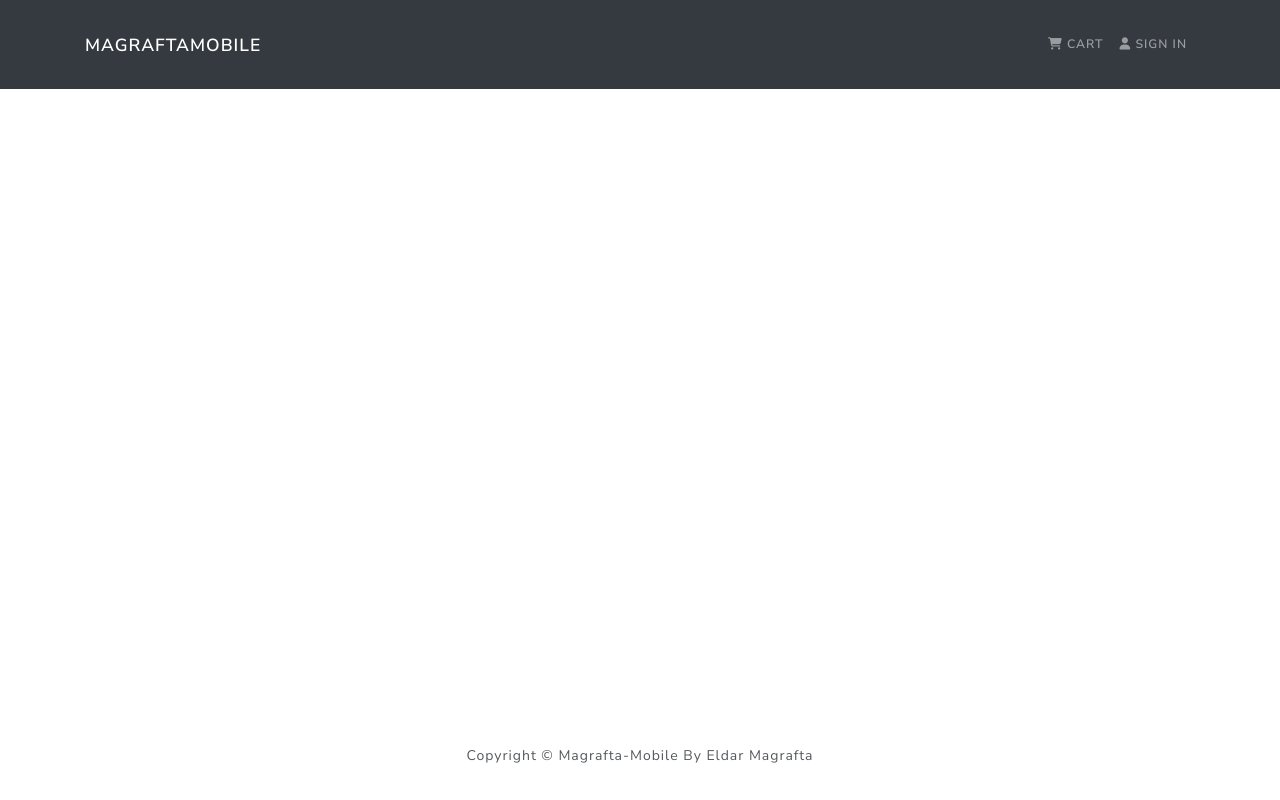
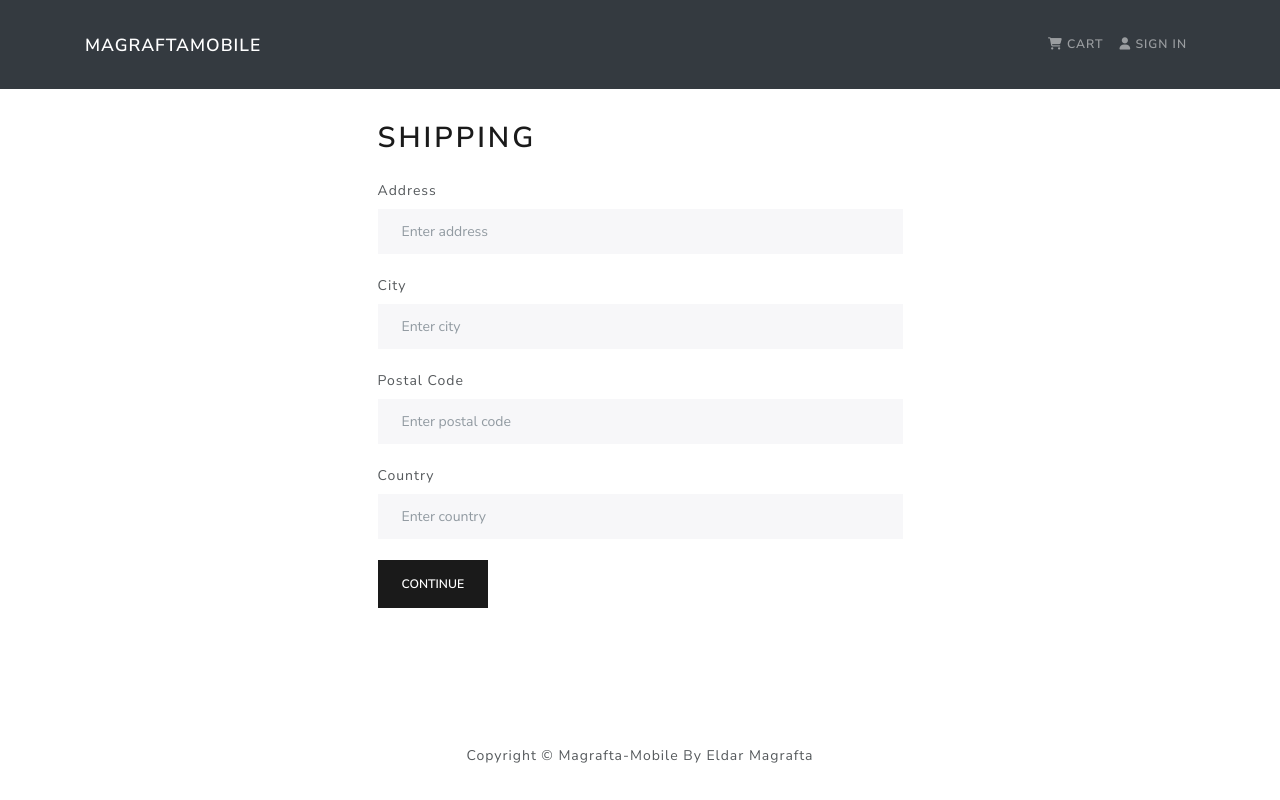
Before and after one commit to EldarMagrafta/proshop, a React (Create React App) app in the folder frontend/: page /shipping in a window 1280 px wide. Built offline with nearby package versions, Linux system fonts and the light colour scheme.

Commit message:
Shipping screen & save address

```diff
--- a/frontend/src/App.js
+++ b/frontend/src/App.js
@@ -8,6 +8,7 @@ import {Route, Routes} from 'react-router-dom'
 import LoginScreen from "./screens/LoginScreen";
 import RegisterScreen from "./screens/RegisterScreen";
 import ProfileScreen from "./screens/ProfileScreen";
+import ShippingScreen from "./screens/ShippingScreen";
 
 
 
@@ -26,6 +27,7 @@ function App() {
                     <Route path="/login" element={<LoginScreen/>} > </Route>
                     <Route path="/register" element={<RegisterScreen/>} > </Route>
                     <Route path="/profile" element = {<ProfileScreen/>}> </Route>
+                    <Route path="/shipping" element = {<ShippingScreen/>}> </Route>
                 </Routes>
             </Container>
 
--- a/frontend/src/actions/cartActions.js
+++ b/frontend/src/actions/cartActions.js
@@ -32,3 +32,8 @@ export const removeFromCart = (id) => (dispatch , getState) =>{
     dispatch({type: "CART_REMOVE_ITEM" , payload: id})
     localStorage.setItem('cartItems' , JSON.stringify(getState().cart.cartItems))
 }
+
+export const saveShippingAddress = (data) => (dispatch) =>{
+    dispatch({type: "CART_SAVE_SHIPPING_ADDRESS" , payload: data})
+    localStorage.setItem('shippingAddress' , JSON.stringify(data))
+}
--- a/frontend/src/reducers/cartReducers.js
+++ b/frontend/src/reducers/cartReducers.js
@@ -1,8 +1,8 @@
 /*
-cartItems is a property of the "cart" slice of the entire state that represents the current state of a shopping cart
+cartItems is a property of the "cart" slice of the entire state that represents the current state of a shopping cart.
 cartItems is array of objects. each object there has a property named "product" that holds the MongoDB id of this specific electronic product
 */
-export const cartReducer = (state = {cartItems: []}, action) =>{
+export const cartReducer = (state = {cartItems: [], shippingAddress: {}}, action) =>{ //the word "state" here refers to the cart slice of the redux store
     switch(action.type){
         case "CART_ADD_ITEM":
             const item = action.payload
@@ -20,6 +20,9 @@ export const cartReducer = (state = {cartItems: []}, action) =>{
             //for each item in cartItems, keep it if its id (x.product) is not equal to action.payload
             return {...state , cartItems: state.cartItems.filter(x => x.product !== action.payload)}
 
+        case "CART_SAVE_SHIPPING_ADDRESS":
+            return {...state , shippingAddress: action.payload}
+
         default:
                 return state
     }
--- a/frontend/src/screens/CartScreen.js
+++ b/frontend/src/screens/CartScreen.js
@@ -32,7 +32,7 @@ const CartScreen = () => {
     }
 
     const checkoutHandler = ()=>{
-      navigate('/login?redirect=shipping')
+      navigate('/login?redirect=/shipping');
     }
 
 
--- /dev/null
+++ b/frontend/src/screens/ShippingScreen.js
@@ -0,0 +1,73 @@
+
+import React, {useState} from 'react'
+import { useNavigate } from 'react-router-dom'
+import { Form, Button} from 'react-bootstrap'
+import { useDispatch, useSelector } from 'react-redux'
+import FormContainerComp from '../components/FormContainerComp.js'
+import { saveShippingAddress } from '../actions/cartActions.js'
+
+
+const ShippingScreen = () => {
+
+  const cart = useSelector(state => state.cart)
+  const {shippingAddress} = cart
+
+  const [address, setAddress] = useState(shippingAddress.address)
+  const [city, setCity] = useState(shippingAddress.city)
+  const [postalCode, setPostalCode] = useState(shippingAddress.postalCode)
+  const [country, setCountry] = useState(shippingAddress.country)
+
+  const dispatch = useDispatch()
+  const navigate = useNavigate()
+
+  const submitHandler = (e) => {
+    e.preventDefault()
+    dispatch(saveShippingAddress({address , city, postalCode, country}))
+    navigate('/payment')
+
+  }
+
+
+  return (
+
+    <FormContainerComp>
+      <h1>Shipping</h1>
+      <Form onSubmit={submitHandler}>
+        <Form.Group controlId='address'>
+          <Form.Label>Address</Form.Label>
+          <Form.Control type='text' placeholder='Enter address' value={address} required
+          onChange={(e) => setAddress(e.target.value)}>
+          </Form.Control>
+        </Form.Group><br/>
+
+        <Form.Group controlId='city'>
+          <Form.Label>City</Form.Label>
+          <Form.Control type='text' placeholder='Enter city' value={city} required
+          onChange={(e) => setCity(e.target.value)}>
+          </Form.Control>
+        </Form.Group><br/>
+
+        <Form.Group controlId='postalCode'>
+          <Form.Label>Postal Code</Form.Label>
+          <Form.Control type='text' placeholder='Enter postal code' value={postalCode} required
+          onChange={(e) => setPostalCode(e.target.value)}>
+          </Form.Control>
+        </Form.Group><br/>
+
+        <Form.Group controlId='country'>
+          <Form.Label>Country</Form.Label>
+          <Form.Control type='text' placeholder='Enter country' value={country} required
+          onChange={(e) => setCountry(e.target.value)}>
+          </Form.Control>
+        </Form.Group><br/>
+
+        <Button type='submit' variant='primary'>Continue</Button>
+
+      </Form>
+    </FormContainerComp>
+
+
+  )
+}
+
+export default ShippingScreen
--- a/frontend/src/store.js
+++ b/frontend/src/store.js
@@ -40,9 +40,13 @@ const cartItemsFromStorage = localStorage.getItem('cartItems') ?
 const userInfoFromStorage = localStorage.getItem('userInfo') ?
                                 JSON.parse(localStorage.getItem('userInfo')) : null
 
+const shippingAddressFromStorage = localStorage.getItem('shippingAddress') ?
+                                JSON.parse(localStorage.getItem('shippingAddress')) : {}
+
 const initialState = {
-    cart : {cartItems : cartItemsFromStorage},
-    userLogin: {userInfo : userInfoFromStorage}
+    cart : {cartItems : cartItemsFromStorage, shippingAddress: shippingAddressFromStorage},
+    userLogin: {userInfo : userInfoFromStorage},
+
 }
 
 //the thunk middleware is added to the middleware array.
```
Also changed, not shown: frontend/src/screens/LoginScreen.js (+9 -2 lines).
